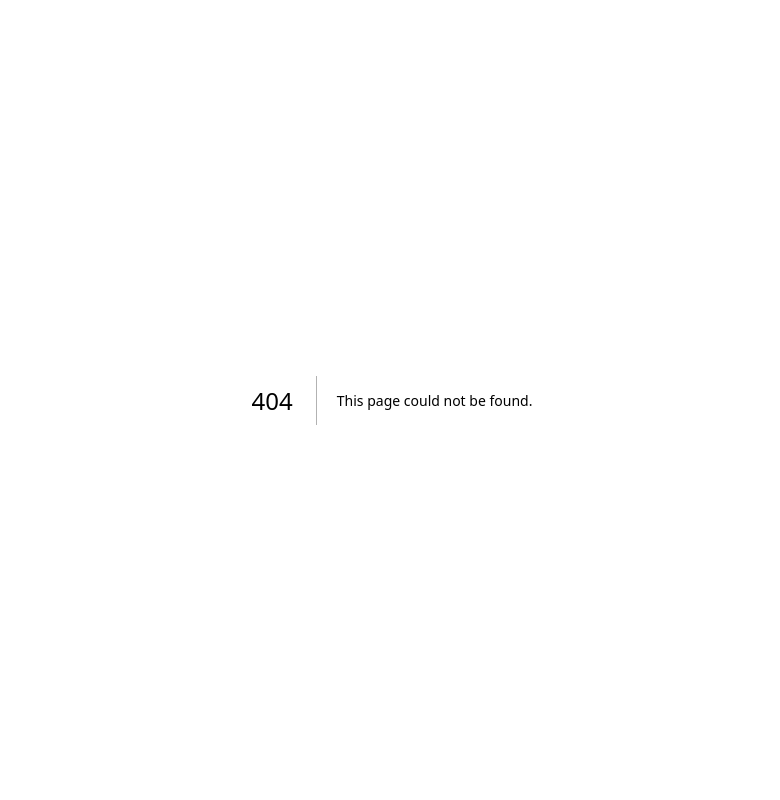
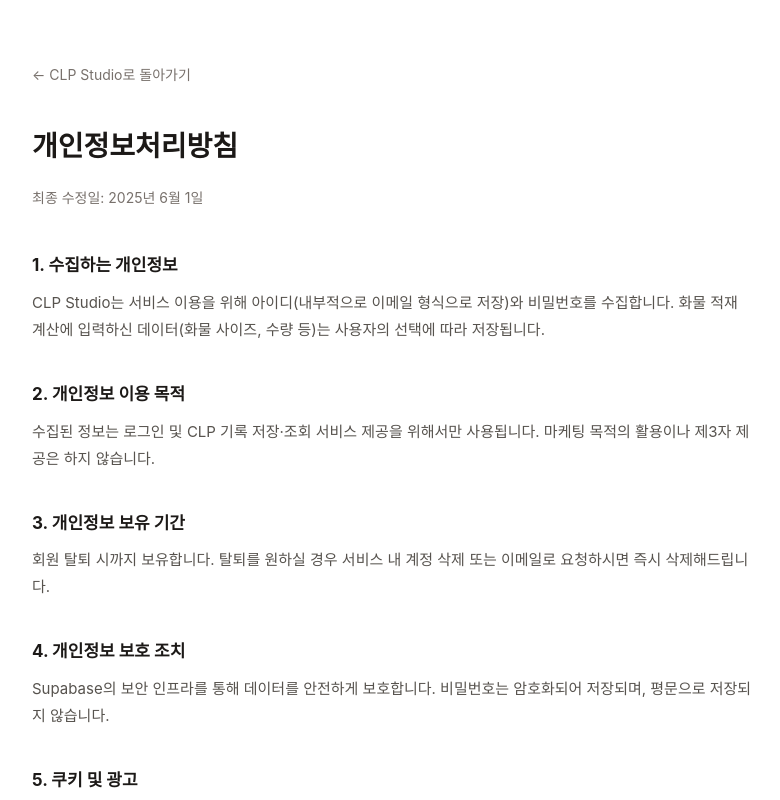
Before and after one commit to malgm-kim/clp-site, a Next.js app: page /privacy in a window 1280 px wide. Before the commit this address had no page. Shown: the top 800 px of the page, without its empty margins (248-1028 px from the left). Built offline with nearby package versions, Linux system fonts and the light colour scheme.

Commit message:
Create page.tsx

```diff
--- /dev/null
+++ b/app/privacy/page.tsx
@@ -0,0 +1,46 @@
+export default function Privacy() {
+  return (
+    <div style={{ maxWidth: 720, margin: '0 auto', padding: '60px 24px', fontFamily: '-apple-system, sans-serif', color: '#1c1917', lineHeight: 1.8 }}>
+      <a href="/" style={{ color: '#78716c', fontSize: 14, textDecoration: 'none' }}>← CLP Studio로 돌아가기</a>
+
+      <h1 style={{ fontSize: 28, fontWeight: 800, marginTop: 32, marginBottom: 8 }}>개인정보처리방침</h1>
+      <p style={{ color: '#78716c', fontSize: 14, marginBottom: 40 }}>최종 수정일: 2025년 6월 1일</p>
+
+      {[
+        {
+          title: '1. 수집하는 개인정보',
+          content: 'CLP Studio는 서비스 이용을 위해 아이디(내부적으로 이메일 형식으로 저장)와 비밀번호를 수집합니다. 화물 적재 계산에 입력하신 데이터(화물 사이즈, 수량 등)는 사용자의 선택에 따라 저장됩니다.',
+        },
+        {
+          title: '2. 개인정보 이용 목적',
+          content: '수집된 정보는 로그인 및 CLP 기록 저장·조회 서비스 제공을 위해서만 사용됩니다. 마케팅 목적의 활용이나 제3자 제공은 하지 않습니다.',
+        },
+        {
+          title: '3. 개인정보 보유 기간',
+          content: '회원 탈퇴 시까지 보유합니다. 탈퇴를 원하실 경우 서비스 내 계정 삭제 또는 이메일로 요청하시면 즉시 삭제해드립니다.',
+        },
+        {
+          title: '4. 개인정보 보호 조치',
+          content: 'Supabase의 보안 인프라를 통해 데이터를 안전하게 보호합니다. 비밀번호는 암호화되어 저장되며, 평문으로 저장되지 않습니다.',
+        },
+        {
+          title: '5. 쿠키 및 광고',
+          content: '본 서비스는 Google AdSense를 통한 광고를 게재할 수 있으며, 이 과정에서 Google이 쿠키를 사용할 수 있습니다. Google의 개인정보처리방침은 https://policies.google.com/privacy 에서 확인하실 수 있습니다.',
+        },
+        {
+          title: '6. 문의',
+          content: '개인정보 관련 문의사항은 서비스 내 문의 기능을 통해 연락해 주시기 바랍니다.',
+        },
+      ].map(section => (
+        <div key={section.title} style={{ marginBottom: 36 }}>
+          <h2 style={{ fontSize: 17, fontWeight: 700, marginBottom: 8, color: '#1c1917' }}>{section.title}</h2>
+          <p style={{ fontSize: 15, color: '#57534e', margin: 0 }}>{section.content}</p>
+        </div>
+      ))}
+
+      <div style={{ marginTop: 60, padding: '24px', background: '#f5f5f4', borderRadius: 12, fontSize: 13, color: '#78716c' }}>
+        본 방침은 2025년 6월 1일부터 적용됩니다.
+      </div>
+    </div>
+  );
+}
```
